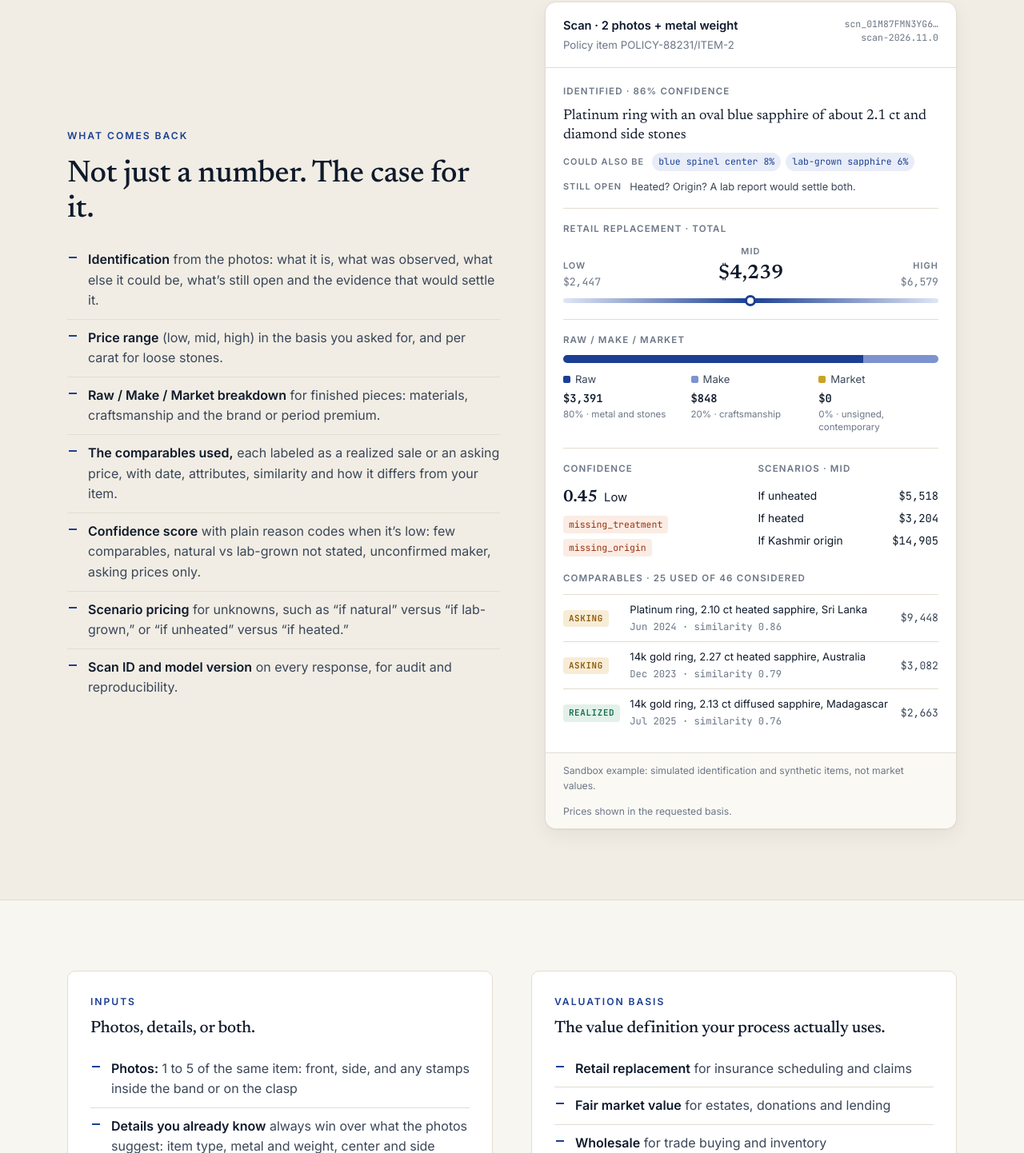
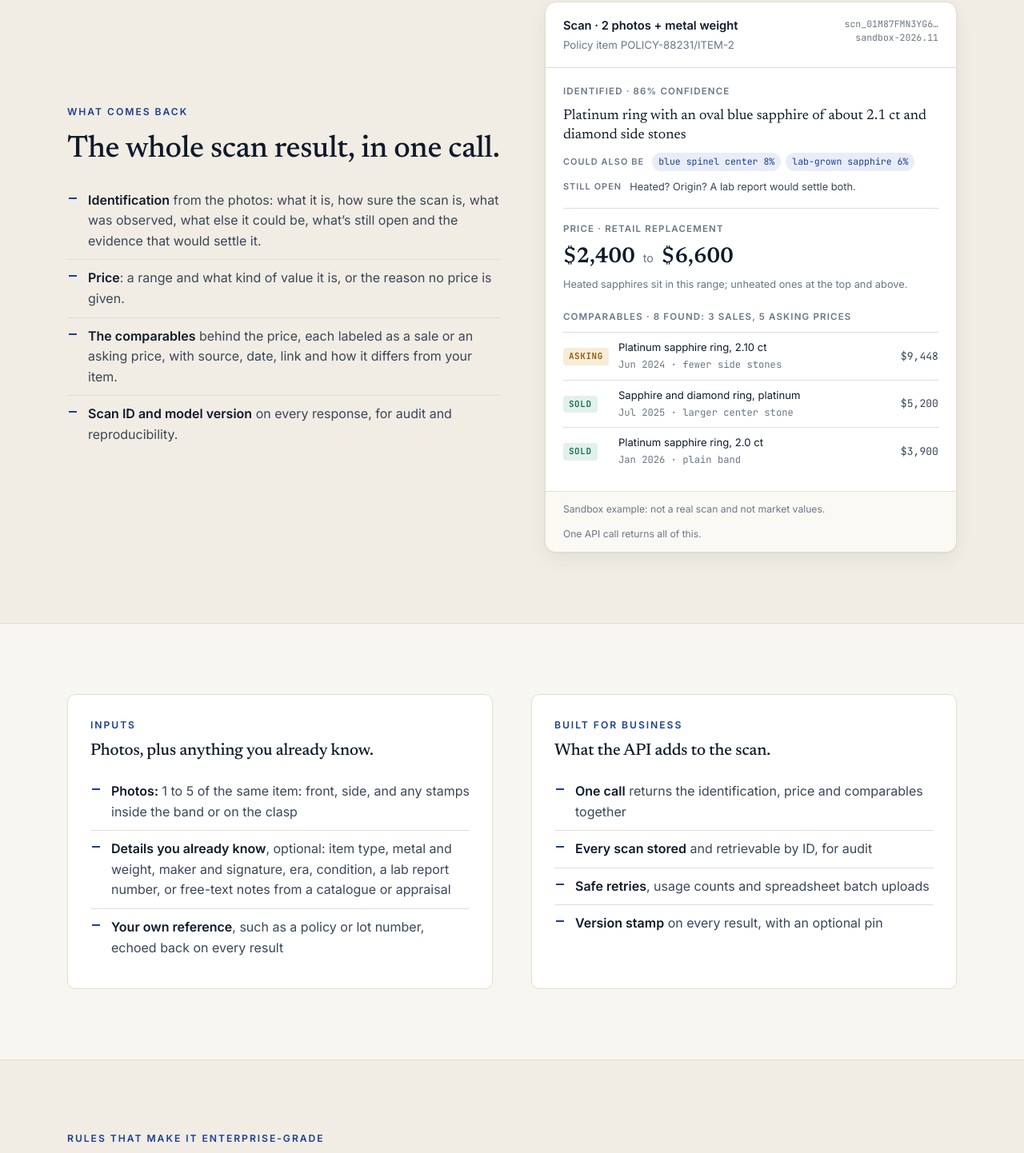
Before and after one commit to vikwsg-svg/gemstone, a plain HTML site: page website/enterprise/scan.html in a window 1280 px wide. Shown: the part 927-2369 px from the top of the page at 80% size. Drawn offline with Linux system fonts and the light colour scheme.

Commit message:
website, docs: present the Scan API as the enhanced scan result
- Scan API page: 'the same scan that identifies and prices jewelry
  today, as an API'. Drops value types, Raw/Make/Market, what-if prices
  and confidence scores; adds what the API adds to the scan (one call,
  audit, retries/usage/batch, version stamp). Sample card shows the
  identification, price range and comparables from the sandbox.
- Developers page: new request/response examples, no /models.
- README: shorter contract for the simplified API, the three backend
  endpoints, the no-price cases and the 5-comparable rule.

Co-Authored-By: Claude Opus 5.5 <noreply@anthropic.com>
Claude-Session: https://claude.ai/code/session_015Z1dv1JqeYw76e7FxVWNKo

```diff
--- a/website/enterprise/assets/styles.css
+++ b/website/enterprise/assets/styles.css
@@ -168,6 +168,9 @@ section { padding: 88px 0; }
 .ident-alts > span:first-child, .ident-open > span:first-child { font-size: 0.68rem; font-weight: 600; letter-spacing: 0.1em; text-transform: uppercase; color: var(--ink-3); margin-right: 4px; }
 .alt-chip { font-family: var(--mono); font-size: 0.72rem; padding: 2px 8px; border-radius: 999px; background: var(--accent-soft); color: var(--accent); }
 .band { margin-bottom: 20px; }
+.price-range { font-family: var(--serif); font-size: 1.7rem; font-weight: 600; color: var(--ink); white-space: nowrap; line-height: 1.2; }
+.price-range span { font-family: var(--sans); font-size: 0.9rem; font-weight: 400; color: var(--ink-3); margin: 0 4px; }
+.band .band-sub { text-align: left; }
 .band-values { display: grid; grid-template-columns: repeat(3, 1fr); align-items: end; }
 .band-values div { font-family: var(--mono); font-size: 0.82rem; color: var(--ink-3); }
 .band-values div:nth-child(2) { text-align: center; color: var(--ink); font-size: 1.55rem; font-weight: 600; font-family: var(--serif); }
--- a/website/enterprise/scan.html
+++ b/website/enterprise/scan.html
@@ -4,7 +4,7 @@
 <meta charset="utf-8">
 <meta name="viewport" content="width=device-width, initial-scale=1">
 <title>Scan API — GemstoneAI Enterprise</title>
-<meta name="description" content="The Scan API returns what a piece of jewelry or loose stone is and what it is worth: identification, price range, comparables and confidence, from photos or details.">
+<meta name="description" content="The Scan API is the GemstoneAI scan result, built for business systems: identification, price and comparables for a piece of jewelry or loose stone, in one API call.">
 <link rel="preconnect" href="https://fonts.googleapis.com">
 <link rel="preconnect" href="https://fonts.gstatic.com" crossorigin>
 <link href="https://fonts.googleapis.com/css2?family=Inter:wght@400;500;600;700&family=JetBrains+Mono:wght@400;600&family=Newsreader:ital,opsz,wght@0,6..72,400;0,6..72,500;0,6..72,600;1,6..72,400&display=swap" rel="stylesheet">
@@ -34,7 +34,7 @@
   <div class="container">
     <div class="meta"><span class="eyebrow"><span class="num">01</span>Scan API</span><span class="pill pill-live">Pilot available</span></div>
     <h1 style="margin:20px 0 22px">The scan result, built for your systems.</h1>
-    <p class="lede">Send photos of a ring, a necklace, a signed bracelet or a loose stone, its details, or both. Get back what it is and what it&rsquo;s worth: the identification, a price range in your valuation basis, what the value is made of, the comparables behind it, and how confident we are and why.</p>
+    <p class="lede">The same scan that identifies and prices jewelry today, as an API. Send photos of a ring, a necklace or a loose stone and get back what it is, what it&rsquo;s worth and the comparables behind it, in one call, with the audit trail and controls a business needs.</p>
     <div class="hero-actions">
       <a class="btn btn-primary" href="pilot.html">Request a pilot</a>
       <a class="btn btn-secondary" href="developers.html">API docs</a>
@@ -52,13 +52,13 @@
   <div class="container hero-grid">
     <div>
       <span class="eyebrow">What comes back</span>
-      <h2 style="margin:14px 0 18px">Not just a number. The case for it.</h2>
-      <ul class="list"><li><strong>Identification</strong> from the photos: what it is, what was observed, what else it could be, what&rsquo;s still open and the evidence that would settle it.</li><li><strong>Price range</strong> (low, mid, high) in the basis you asked for, and per carat for loose stones.</li><li><strong>Raw / Make / Market breakdown</strong> for finished pieces: materials, craftsmanship and the brand or period premium.</li><li><strong>The comparables used,</strong> each labeled as a realized sale or an asking price, with date, attributes, similarity and how it differs from your item.</li><li><strong>Confidence score</strong> with plain reason codes when it&rsquo;s low: few comparables, natural vs lab-grown not stated, unconfirmed maker, asking prices only.</li><li><strong>Scenario pricing</strong> for unknowns, such as &ldquo;if natural&rdquo; versus &ldquo;if lab-grown,&rdquo; or &ldquo;if unheated&rdquo; versus &ldquo;if heated.&rdquo;</li><li><strong>Scan ID and model version</strong> on every response, for audit and reproducibility.</li></ul>
+      <h2 style="margin:14px 0 18px">The whole scan result, in one call.</h2>
+      <ul class="list"><li><strong>Identification</strong> from the photos: what it is, how sure the scan is, what was observed, what else it could be, what&rsquo;s still open and the evidence that would settle it.</li><li><strong>Price</strong>: a range and what kind of value it is, or the reason no price is given.</li><li><strong>The comparables</strong> behind the price, each labeled as a sale or an asking price, with source, date, link and how it differs from your item.</li><li><strong>Scan ID and model version</strong> on every response, for audit and reproducibility.</li></ul>
     </div>
     <figure class="vcard" aria-label="Example Scan API result for a ring">
   <div class="vcard-head">
     <div class="vcard-stone">Scan &middot; 2 photos + metal weight<span>Policy item POLICY-88231/ITEM-2</span></div>
-    <div class="vcard-id">scn_01M87FMN3YG6&hellip;<br>scan-2026.11.0</div>
+    <div class="vcard-id">scn_01M87FMN3YG6&hellip;<br>sandbox-2026.11</div>
   </div>
   <div class="vcard-body">
     <div class="ident">
@@ -68,46 +68,20 @@
       <div class="ident-open"><span>Still open</span>Heated? Origin? A lab report would settle both.</div>
     </div>
     <div class="band">
-      <div class="vcard-label">Retail replacement &middot; total</div>
-      <div class="band-values">
-        <div><small>Low</small>$2,447</div>
-        <div><small>Mid</small>$4,239</div>
-        <div><small>High</small>$6,579</div>
-      </div>
-      <div class="band-track" aria-hidden="true"></div>
+      <div class="vcard-label">Price &middot; retail replacement</div>
+      <div class="price-range">$2,400 <span>to</span> $6,600</div>
+      <div class="band-sub">Heated sapphires sit in this range; unheated ones at the top and above.</div>
     </div>
-    <div class="breakdown" aria-label="Raw, make and market breakdown of the mid value">
-      <div class="vcard-label">Raw / Make / Market</div>
-      <div class="breakdown-bar" aria-hidden="true"><span style="width:80%"></span><span style="width:20%"></span><span style="width:0%"></span></div>
-      <div class="breakdown-legend">
-        <div><i class="sw sw-raw"></i>Raw <b>$3,391</b><small>80% &middot; metal and stones</small></div>
-        <div><i class="sw sw-make"></i>Make <b>$848</b><small>20% &middot; craftsmanship</small></div>
-        <div><i class="sw sw-market"></i>Market <b>$0</b><small>0% &middot; unsigned, contemporary</small></div>
-      </div>
-    </div>
-    <div class="vrow">
-      <div>
-        <div class="vcard-label">Confidence</div>
-        <div class="confidence"><b>0.45</b><span>Low</span></div>
-        <span class="reason">missing_treatment</span> <span class="reason">missing_origin</span>
-      </div>
-      <div>
-        <div class="vcard-label">Scenarios &middot; mid</div>
-        <div class="scen"><span>If unheated</span><span>$5,518</span></div>
-        <div class="scen"><span>If heated</span><span>$3,204</span></div>
-        <div class="scen"><span>If Kashmir origin</span><span>$14,905</span></div>
-      </div>
-    </div>
-    <div style="margin-top:18px">
-      <div class="vcard-label">Comparables &middot; 25 used of 46 considered</div>
+    <div style="margin-top:4px">
+      <div class="vcard-label">Comparables &middot; 8 found: 3 sales, 5 asking prices</div>
       <table class="comps-table">
-        <tr><td><span class="tag tag-asking">Asking</span></td><td>Platinum ring, 2.10&nbsp;ct heated sapphire, Sri Lanka<br><span class="sim">Jun 2024 &middot; similarity 0.86</span></td><td>$9,448</td></tr>
-        <tr><td><span class="tag tag-asking">Asking</span></td><td>14k gold ring, 2.27&nbsp;ct heated sapphire, Australia<br><span class="sim">Dec 2023 &middot; similarity 0.79</span></td><td>$3,082</td></tr>
-        <tr><td><span class="tag tag-realized">Realized</span></td><td>14k gold ring, 2.13&nbsp;ct diffused sapphire, Madagascar<br><span class="sim">Jul 2025 &middot; similarity 0.76</span></td><td>$2,663</td></tr>
+        <tr><td><span class="tag tag-asking">Asking</span></td><td>Platinum sapphire ring, 2.10&nbsp;ct<br><span class="sim">Jun 2024 &middot; fewer side stones</span></td><td>$9,448</td></tr>
+        <tr><td><span class="tag tag-realized">Sold</span></td><td>Sapphire and diamond ring, platinum<br><span class="sim">Jul 2025 &middot; larger center stone</span></td><td>$5,200</td></tr>
+        <tr><td><span class="tag tag-realized">Sold</span></td><td>Platinum sapphire ring, 2.0&nbsp;ct<br><span class="sim">Jan 2026 &middot; plain band</span></td><td>$3,900</td></tr>
       </table>
     </div>
   </div>
-  <figcaption class="vcard-foot"><span>Sandbox example: simulated identification and synthetic items, not market values.</span><span>Prices shown in the requested basis.</span></figcaption>
+  <figcaption class="vcard-foot"><span>Sandbox example: not a real scan and not market values.</span><span>One API call returns all of this.</span></figcaption>
 </figure>
   </div>
 </section>
@@ -116,13 +90,13 @@
   <div class="container split">
     <div class="panel">
       <span class="eyebrow">Inputs</span>
-      <h3>Photos, details, or both.</h3>
-      <ul class="list"><li><strong>Photos:</strong> 1 to 5 of the same item: front, side, and any stamps inside the band or on the clasp</li><li><strong>Details you already know</strong> always win over what the photos suggest: item type, metal and weight, center and side stones, natural or lab-grown, treatment, origin, maker and signature, era, condition</li><li><strong>No photos?</strong> Send the details alone, from a catalogue or an intake form</li><li><strong>Lab report:</strong> GIA, IGI, HRD, AGL, SSEF, G&uuml;belin or GRS, with report number</li></ul>
+      <h3>Photos, plus anything you already know.</h3>
+      <ul class="list"><li><strong>Photos:</strong> 1 to 5 of the same item: front, side, and any stamps inside the band or on the clasp</li><li><strong>Details you already know</strong>, optional: item type, metal and weight, maker and signature, era, condition, a lab report number, or free-text notes from a catalogue or appraisal</li><li><strong>Your own reference</strong>, such as a policy or lot number, echoed back on every result</li></ul>
     </div>
     <div class="panel">
-      <span class="eyebrow">Valuation basis</span>
-      <h3>The value definition your process actually uses.</h3>
-      <ul class="list"><li><strong>Retail replacement</strong> for insurance scheduling and claims</li><li><strong>Fair market value</strong> for estates, donations and lending</li><li><strong>Wholesale</strong> for trade buying and inventory</li><li><strong>Auction realized</strong> for consignment and sale planning</li></ul>
+      <span class="eyebrow">Built for business</span>
+      <h3>What the API adds to the scan.</h3>
+      <ul class="list"><li><strong>One call</strong> returns the identification, price and comparables together</li><li><strong>Every scan stored</strong> and retrievable by ID, for audit</li><li><strong>Safe retries</strong>, usage counts and spreadsheet batch uploads</li><li><strong>Version stamp</strong> on every result, with an optional pin</li></ul>
     </div>
   </div>
 </section>
@@ -134,9 +108,9 @@
       <h2>What the Scan API will and won&rsquo;t do.</h2>
     </div>
     <div class="principles" style="grid-template-columns:repeat(3,minmax(0,1fr))">
-      <div class="principle"><span class="k">no guessing</span><h3>It refuses to guess</h3><p>An item it can&rsquo;t identify well enough, or fewer than five qualifying comparables, means no price. You get what it found and the evidence that would settle it, and coverage is reported honestly.</p></div>
+      <div class="principle"><span class="k">no guessing</span><h3>It refuses to guess</h3><p>An item it can&rsquo;t identify, or fewer than five comparables, means no price. You get the reason, what it found and the evidence that would settle it.</p></div>
       <div class="principle"><span class="k">scan_id</span><h3>It keeps the receipt</h3><p>Every scan is stored with its inputs, identification, comparables, model version and output, and can be retrieved later by ID.</p></div>
-      <div class="principle"><span class="k">model_version</span><h3>It holds still when you need it to</h3><p>Pin a model version per request or for your whole account, so values stay consistent across a sale or a policy term.</p></div>
+      <div class="principle"><span class="k">model_version</span><h3>It tells you which model answered</h3><p>Every result is stamped with the scan model that produced it. Pin one for your account to keep results consistent across a sale or a policy term.</p></div>
     </div>
   </div>
 </section>
@@ -146,7 +120,7 @@
     <div>
       <span class="eyebrow">Delivery</span>
       <h2 style="margin:14px 0 18px">Plug it into the systems you already run.</h2>
-      <ul class="list"><li><strong>REST API</strong> with scoped API keys and safe retries (idempotency keys)</li><li><strong>CSV batch</strong> for portfolio revaluation and intake queues: photo links and details per row, a result per item</li><li><strong>Sandbox</strong> with simulated identification and synthetic comparables, so your engineers can build before the pilot starts</li><li><strong>Embeddable scan widget:</strong> on the roadmap</li></ul>
+      <ul class="list"><li><strong>REST API</strong> with scoped API keys and safe retries (idempotency keys)</li><li><strong>CSV batch</strong> for portfolio revaluation and intake queues: photo links and details per row, a result per item</li><li><strong>Sandbox</strong> with example scan results, so your engineers can build before the pilot starts</li><li><strong>Embeddable scan widget:</strong> on the roadmap</li></ul>
     </div>
     <div>
       <div class="code-label"><span>POST /enterprise/v1/scans</span><span>request</span></div>
@@ -158,12 +132,12 @@
       { "url": "https://&hellip;/ring-front.jpg" },
       { "url": "https://&hellip;/ring-inside-band.jpg" }
     ],
-    "metal": { "type": "platinum", "weight_grams": 6.4 },
-    "valuation_basis": "retail_replacement"
+    "details": { "item_type": "ring",
+      "metal": { "type": "platinum", "weight_grams": 6.4 } }
   }'</span>
 
-<span class="c"># 201: identification, price, breakdown, comps,
-# confidence and scenarios in one response</span></pre>
+<span class="c"># 201: identification, price and comparables
+# in one response</span></pre>
     </div>
   </div>
 </section>
```
Also changed, not shown: website/enterprise/developers.html (+19 -21 lines), website/enterprise/index.html (+11 -37 lines), 2 other files.
